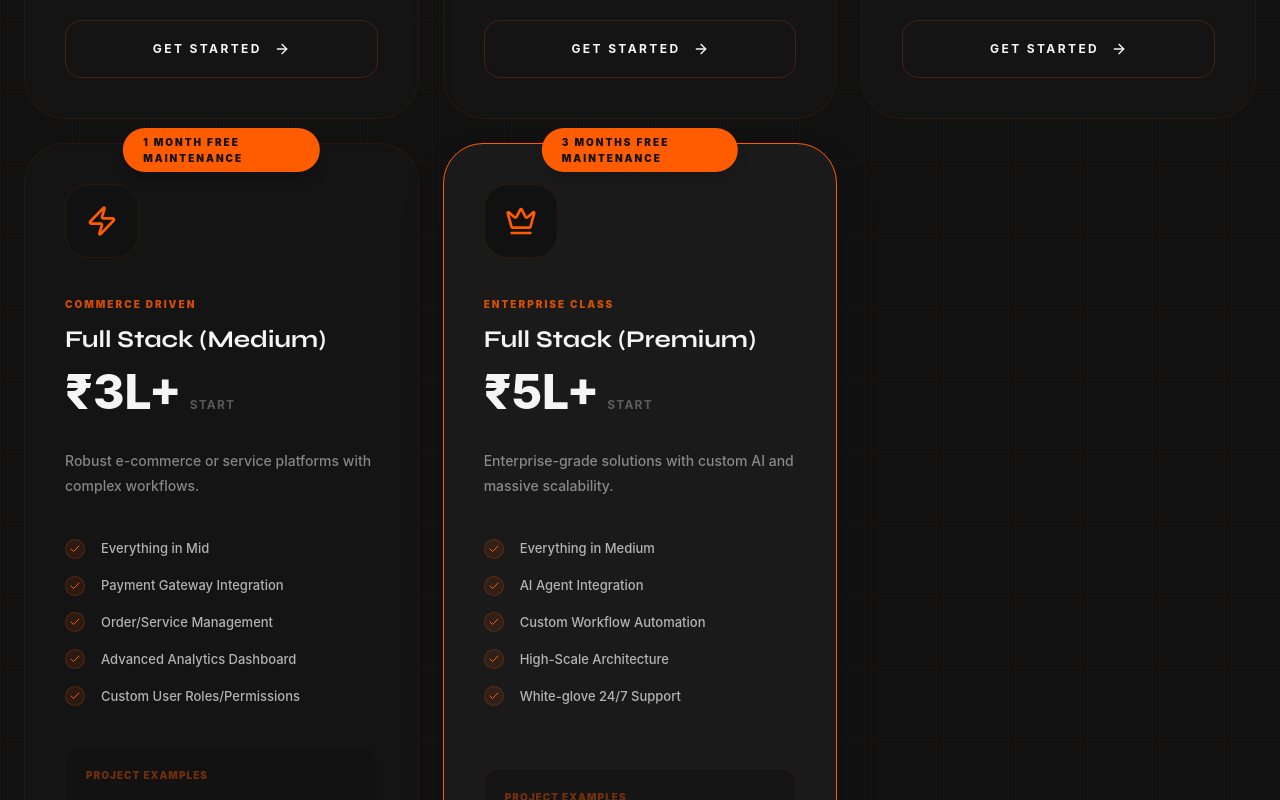
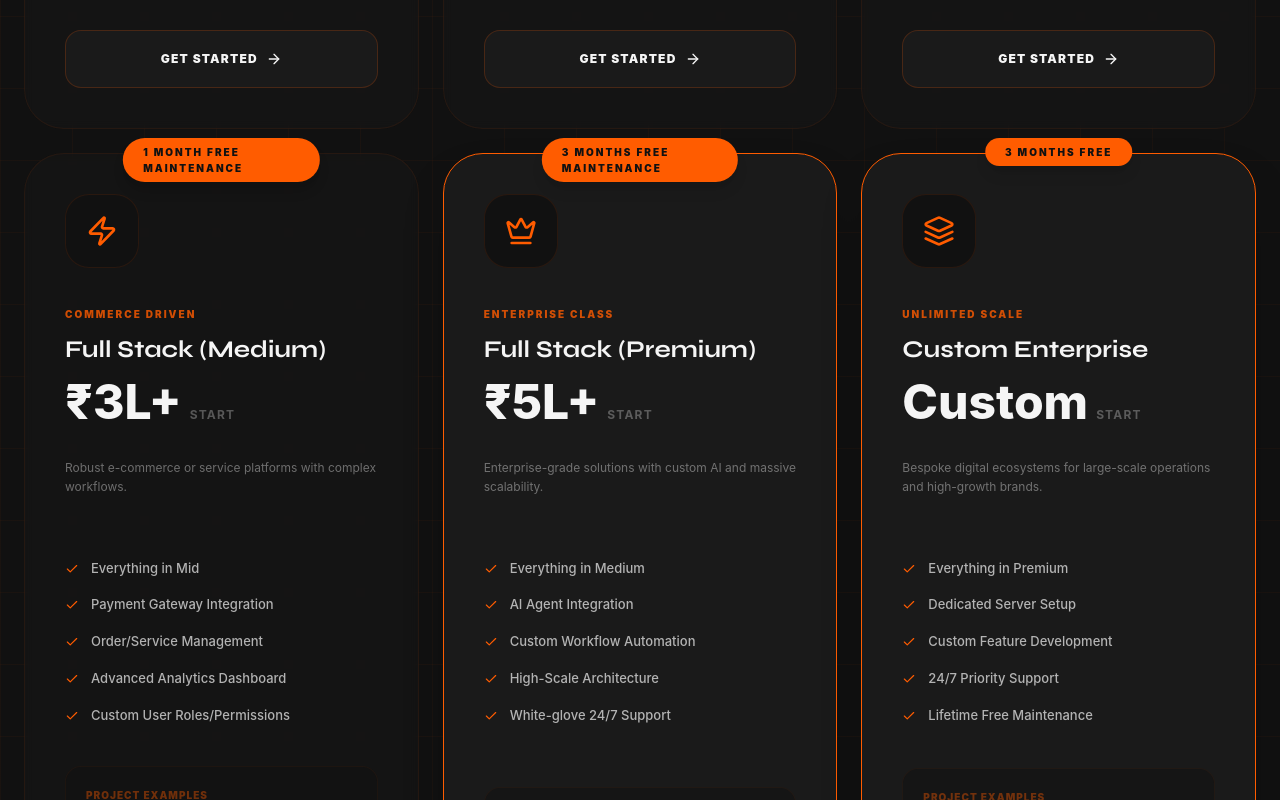
Before and after one commit to tushkarmakar-coder/brandnest, a Next.js app: page /pricing in a window 1280 px wide. Shown: the part 1280-2080 px from the top of the page. Built offline with nearby package versions, Linux system fonts and the light colour scheme.

Commit message:
final: complete pricing page with custom plans, developer link, and performance optimizations

```diff
--- a/app/pricing/page.tsx
+++ b/app/pricing/page.tsx
@@ -128,6 +128,22 @@ const PricingPage = () => {
       tag: "Enterprise Class",
       examples: "Custom SaaS, AI Platforms, ERP Solutions",
       bonus: "3 Months Free Maintenance"
+    },
+    {
+      name: "Custom Enterprise",
+      price: "Custom",
+      description: "Bespoke digital ecosystems for large-scale operations and high-growth brands.",
+      features: [
+        "Everything in Premium",
+        "Dedicated Server Setup",
+        "Custom Feature Development",
+        "24/7 Priority Support",
+        "Lifetime Free Maintenance"
+      ],
+      icon: <Layers className="w-8 h-8 text-[#FF5C00]" />,
+      tag: "Unlimited Scale",
+      bonus: "3 Months Free",
+      examples: "Global SaaS, FinTech, E-commerce Marketplaces"
     }
   ]
 
@@ -179,6 +195,38 @@ const PricingPage = () => {
       tag: "Performance Ad",
       bonus: null,
       examples: null
+    },
+    {
+      name: "Custom Production",
+      price: "Custom",
+      description: "Full-scale brand documentaries, feature films, or complex marketing campaigns.",
+      features: [
+        "On-Location Shoots",
+        "Professional Scripting",
+        "Cinema-Grade Post-Pro",
+        "Global Rights Licensing",
+        "Dedicated Creative Lead"
+      ],
+      icon: <Video className="w-8 h-8 text-[#FF5C00]" />,
+      tag: "Grand Scale",
+      bonus: null,
+      examples: null
+    },
+    {
+      name: "Custom Enterprise",
+      price: "Custom",
+      description: "Full-service production house partnership for enterprise brand scalability.",
+      features: [
+        "Everything in Custom",
+        "Retainer Production Team",
+        "High-Volume Content Pipeline",
+        "Priority Post-Production",
+        "Dedicated Project Lead"
+      ],
+      icon: <Crown className="w-8 h-8 text-[#FF5C00]" />,
+      tag: "Unlimited Scale",
+      bonus: null,
+      examples: "Series Production, Ad Campaigns, Brand Films"
     }
   ]
 
@@ -230,6 +278,38 @@ const PricingPage = () => {
       tag: "Scale Focused",
       bonus: null,
       examples: null
+    },
+    {
+      name: "Enterprise Growth",
+      price: "Custom",
+      description: "Dominate your niche with aggressive multi-channel performance marketing.",
+      features: [
+        "Multi-Channel Strategy",
+        "Competitor Conquesting",
+        "Unlimited Ad Management",
+        "Weekly Data Deep-Dives",
+        "Performance Guarantee"
+      ],
+      icon: <Crown className="w-8 h-8 text-[#FF5C00]" />,
+      tag: "Dominance",
+      bonus: null,
+      examples: null
+    },
+    {
+      name: "Custom Enterprise",
+      price: "Custom",
+      description: "Total market domination with bespoke growth and performance marketing.",
+      features: [
+        "Everything in Enterprise",
+        "In-house Growth Team",
+        "Direct API Integration",
+        "Custom Creative Studio",
+        "Priority 24/7 Monitoring"
+      ],
+      icon: <Layers className="w-8 h-8 text-[#FF5C00]" />,
+      tag: "Unlimited Scale",
+      bonus: null,
+      examples: "Global Rollouts, VC/Startup Scaling"
     }
   ]
 
@@ -257,7 +337,7 @@ const PricingPage = () => {
           animate={{ opacity: 1, y: 0 }}
           transition={{ duration: 0.6 }}
         >
-          <h1 className="text-5xl md:text-8xl font-syne font-extrabold text-[#F5F5F5] mb-6 leading-tight">
+          <h1 className="text-5xl md:text-7xl lg:text-8xl font-syne font-extrabold text-[#F5F5F5] mb-6 leading-tight">
             Our <span className="text-[#FF5C00]">Pricing</span>
           </h1>
           <p className="text-xl text-[rgba(245,245,245,0.6)] max-w-2xl mx-auto mb-12 font-medium">
@@ -297,7 +377,7 @@ const PricingPage = () => {
       {/* Pricing Grid */}
       <section className="max-w-7xl mx-auto px-6 mb-32">
         <div className="grid grid-cols-1 md:grid-cols-2 lg:grid-cols-3 gap-6">
-          <AnimatePresence mode="wait">
+          <AnimatePresence mode="popLayout">
             {getCurrentPlans().map((plan, index) => (
               <motion.div
                 key={`${activeCategory}-${index}`}
@@ -306,7 +386,7 @@ const PricingPage = () => {
                 exit={{ opacity: 0, scale: 0.95 }}
                 transition={{ duration: 0.4, delay: index * 0.1 }}
                 whileHover={{ y: -5 }}
-                className={`relative flex flex-col p-10 rounded-[2.5rem] border ${plan.name.includes('Premium') || plan.name.includes('Growth') ? 'border-[#FF5C00] bg-[#1A1A1A] shadow-2xl' : 'border-[rgba(255,92,0,0.08)] bg-[#1A1A1A]/40 backdrop-blur-sm hover:border-[rgba(255,92,0,0.2)]'}`}
+                className={`relative flex flex-col p-6 sm:p-10 rounded-[2rem] sm:rounded-[2.5rem] border ${plan.name.includes('Premium') || plan.name.includes('Custom') || plan.name.includes('Enterprise') ? 'border-[#FF5C00] bg-[#1A1A1A] shadow-2xl' : 'border-[rgba(255,92,0,0.08)] bg-[#1A1A1A]/40 backdrop-blur-sm hover:border-[rgba(255,92,0,0.2)]'}`}
               >
                 {plan.bonus && (
                   <div className="absolute -top-4 left-1/2 -translate-x-1/2 bg-[#FF5C00] text-[#111] px-5 py-1.5 rounded-full text-[10px] font-black uppercase tracking-[0.2em] shadow-lg">
@@ -328,15 +408,15 @@ const PricingPage = () => {
                   <span className="text-[rgba(245,245,245,0.3)] text-xs font-bold uppercase tracking-widest">{plan.price.includes('/') ? '' : 'start'}</span>
                 </div>
 
-                <p className="text-[rgba(245,245,245,0.5)] text-sm mb-10 leading-[1.8] font-medium">
+                <p className="text-[rgba(245,245,245,0.4)] text-[12px] mb-10 leading-relaxed min-h-[60px]">
                   {plan.description}
                 </p>
 
                 <div className="space-y-4 mb-10 flex-grow">
-                  {plan.features.map((feature, fIndex) => (
-                    <div key={fIndex} className="flex items-center gap-4">
-                      <div className="flex-shrink-0 w-5 h-5 rounded-full bg-[#FF5C00]/10 border border-[#FF5C00]/20 flex items-center justify-center">
-                        <Check className="w-3 h-3 text-[#FF5C00]" />
+                  {plan.features.map((feature, fIdx) => (
+                    <div key={fIdx} className="flex items-start gap-3">
+                      <div className="mt-1">
+                        <Check className="w-3.5 h-3.5 text-[#FF5C00]" />
                       </div>
                       <span className="text-[13px] text-[rgba(245,245,245,0.7)] font-medium">{feature}</span>
                     </div>
@@ -350,9 +430,14 @@ const PricingPage = () => {
                   </div>
                 )}
 
-                <button className={`w-full py-5 rounded-2xl font-bold text-xs uppercase tracking-[0.2em] transition-all duration-300 flex items-center justify-center gap-3 ${plan.name.includes('Premium') || plan.name.includes('Growth') ? 'bg-[#FF5C00] text-[#111] hover:bg-[#FF7A2E] shadow-xl shadow-[#FF5C00]/20' : 'bg-transparent border border-[rgba(255,92,0,0.2)] text-[#F5F5F5] hover:bg-[#FF5C00] hover:text-[#111] hover:border-[#FF5C00]'}`}>
-                  Get Started <ArrowRight className="w-4 h-4" />
-                </button>
+                <a
+                  href={`https://wa.me/917894935653?text=Hi BrandNest, I'm interested in the ${plan.name} (${activeCategory}) package. Please share the details.`}
+                  target="_blank"
+                  rel="noopener noreferrer"
+                  className={`w-full py-5 rounded-2xl font-black uppercase tracking-widest text-xs transition-all text-center flex items-center justify-center gap-2 ${plan.name.includes('Premium') || plan.name.includes('Custom') || plan.name.includes('Enterprise') ? 'bg-[#FF5C00] text-[#111] hover:bg-[#FF7A2E] shadow-xl shadow-[#FF5C00]/20' : 'bg-[#1A1A1A] border border-[rgba(255,92,0,0.2)] text-[#F5F5F5] hover:border-[#FF5C00] hover:text-[#FF5C00]'}`}
+                >
+                  {plan.price === 'Custom' ? 'Get Custom Quote' : 'Get Started'} <ArrowRight className="w-4 h-4" />
+                </a>
               </motion.div>
             ))}
           </AnimatePresence>
--- a/components/Footer.tsx
+++ b/components/Footer.tsx
@@ -164,16 +164,22 @@ export default function Footer() {
 
       {/* Bottom Bar */}
       <div className="border-t border-[rgba(255,92,0,0.1)]">
-        <div className="max-w-7xl mx-auto px-8 py-5 flex flex-col md:flex-row items-center justify-between gap-3">
-          <p className="text-[12px] text-[rgba(245,245,245,0.3)] font-body">
+        <div className="max-w-7xl mx-auto px-8 py-5 flex flex-col md:flex-row items-center justify-between gap-4 text-center md:text-left">
+          <p className="text-[12px] text-[rgba(245,245,245,0.3)] font-body order-3 md:order-1">
             © {new Date().getFullYear()} BrandNest. All rights reserved.
           </p>
-          <p className="text-[12px] text-[rgba(245,245,245,0.3)] font-body">
+          <p className="text-[12px] text-[rgba(245,245,245,0.3)] font-body order-2 md:order-2">
             AI-Powered. Brand-Obsessed. India.
           </p>
-          <p className="text-[12px] text-[rgba(245,245,245,0.3)] font-body">
-            Made with {`♥`} in India
-          </p>
+          <div className="flex flex-col md:flex-row items-center gap-2 md:gap-4 order-1 md:order-3">
+            <a href="https://tushkarmakar.vercel.app/client" target="_blank" rel="noopener noreferrer"
+              className="text-[12px] text-[#FF5C00] hover:text-[#FF7A2E] font-bold tracking-wide transition-all border border-[rgba(255,92,0,0.2)] px-3 py-1 rounded-md hover:bg-[rgba(255,92,0,0.05)]">
+              Contact Developer
+            </a>
+            <p className="text-[12px] text-[rgba(245,245,245,0.3)] font-body">
+              Made with {`♥`} in India
+            </p>
+          </div>
         </div>
       </div>
     </footer>
--- a/components/HeroThree.tsx
+++ b/components/HeroThree.tsx
@@ -26,9 +26,16 @@ export default function HeroThree() {
     const isTouchDevice = () => (('ontouchstart' in window) || (navigator.maxTouchPoints > 0))
 
     // RENDERER
-    const renderer = new THREE.WebGLRenderer({ canvas: canvasRef.current, antialias: !isMobile, alpha: true, powerPreference: 'high-performance' })
+    const renderer = new THREE.WebGLRenderer({
+      canvas: canvasRef.current,
+      antialias: false,
+      alpha: true,
+      powerPreference: 'high-performance',
+      stencil: false,
+      depth: true
+    })
     renderer.setSize(W, H)
-    renderer.setPixelRatio(isMobile ? 1 : Math.min(window.devicePixelRatio, 2))
+    renderer.setPixelRatio(Math.min(window.devicePixelRatio, 1.5))
     renderer.setClearColor(0x111111, 1)
 
     // SCENE + CAMERA
@@ -37,8 +44,8 @@ export default function HeroThree() {
     const camera = new THREE.PerspectiveCamera(60, W / H, 0.1, 1000)
     camera.position.set(0, 0, 5)
 
-    // === GOLD PARTICLE FIELD (Reduced on mobile) ===
-    const particleCount = isMobile ? 600 : 1800
+    // === GOLD PARTICLE FIELD (Reduced for performance) ===
+    const particleCount = isMobile ? 400 : 1200
     const positions = new Float32Array(particleCount * 3)
     for (let i = 0; i < particleCount; i++) {
       positions[i * 3]     = (Math.random() - 0.5) * 28
--- a/components/PricingSection.tsx
+++ b/components/PricingSection.tsx
@@ -3,7 +3,7 @@
 import React from 'react'
 import Link from 'next/link'
 import { motion } from 'framer-motion'
-import { Check, ArrowRight, Globe, Video, Target } from 'lucide-react'
+import { Check, ArrowRight, Globe, Video, Target, Crown } from 'lucide-react'
 
 const PricingSection = () => {
   const previews = [
@@ -24,6 +24,12 @@ const PricingSection = () => {
       price: "₹14,999",
       icon: <Target className="w-6 h-6 text-[#FF5C00]" />,
       desc: "Performance ad campaign setup."
+    },
+    {
+      name: "Custom Solution",
+      price: "Custom",
+      icon: <Crown className="w-6 h-6 text-[#FF5C00]" />,
+      desc: "Enterprise grade bespoke systems."
     }
   ]
 
@@ -50,7 +56,7 @@ const PricingSection = () => {
           </p>
         </div>
 
-        <div className="grid grid-cols-1 md:grid-cols-3 gap-6 mb-16">
+        <div className="grid grid-cols-1 sm:grid-cols-2 lg:grid-cols-4 gap-6 mb-16">
           {previews.map((item, idx) => (
             <motion.div
               key={idx}
```
